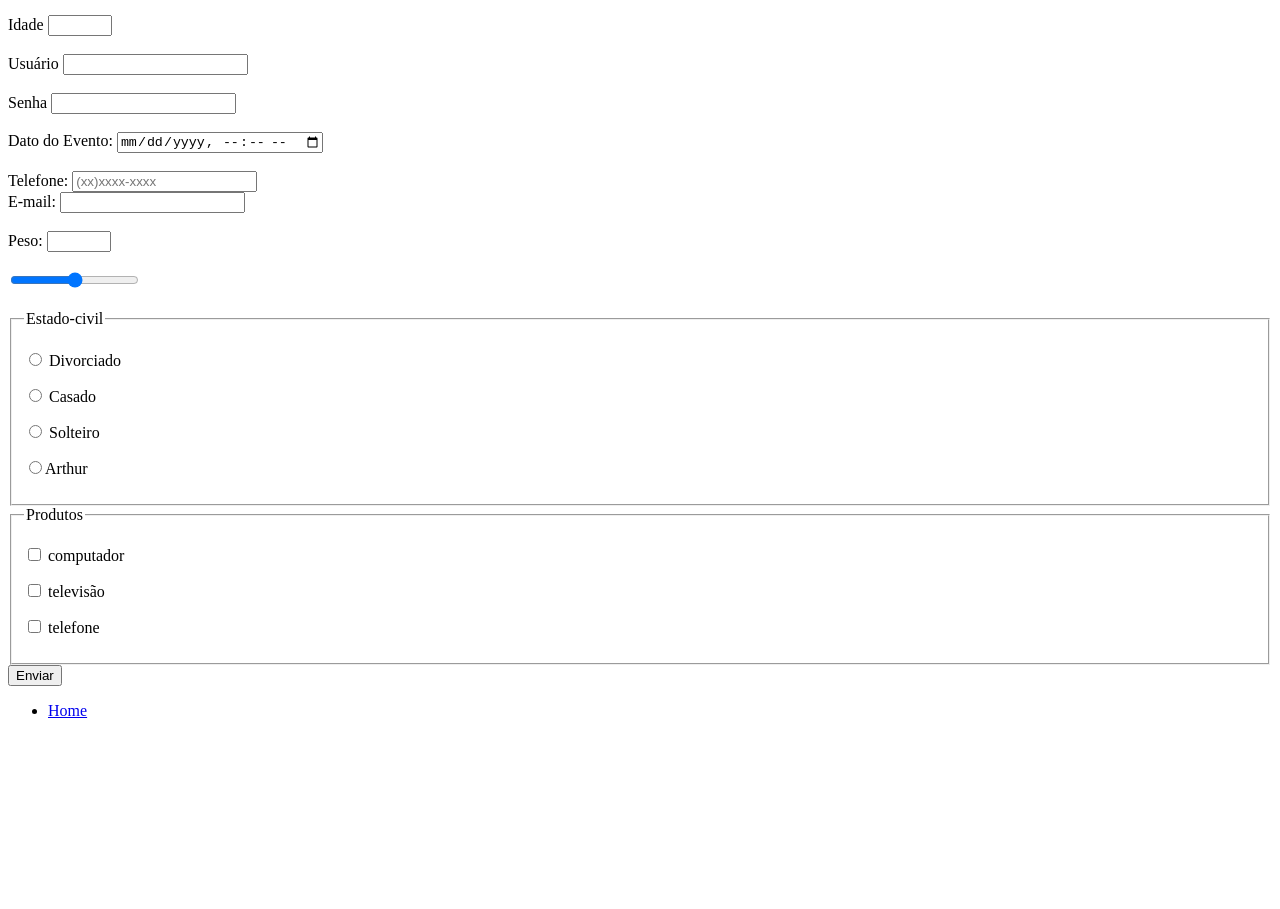
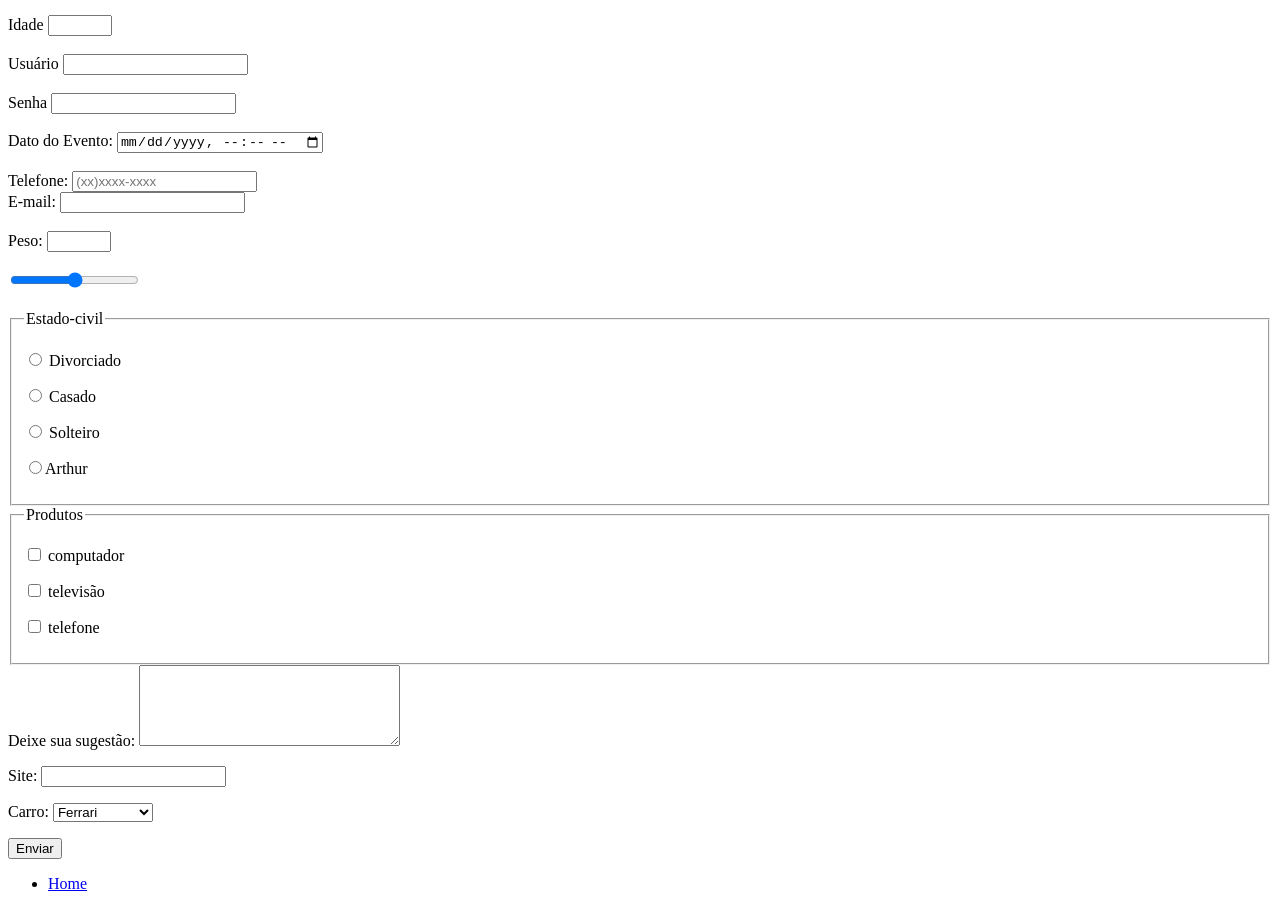
Before and after one commit to Arthurprayge/Web-1, a plain HTML site: page aulaSite1/formulário.html in a window 1280 px wide. Shown: the part 104-1013 px from the top of the page. Before the commit the page ends 840 px from the top, so only its background shows below. Drawn offline with Linux system fonts and the light colour scheme.

Commit message:
Aula ainda não realizada

```diff
--- a/aulaSite1/formulário.html
+++ b/aulaSite1/formulário.html
@@ -1,5 +1,5 @@
 <!DOCTYPE html>
-<html lang="en">
+<html lang="pt-br">
 
 <head>
     <meta charset="UTF-8">
@@ -118,8 +118,54 @@
 
             </fieldset>
         </div>
+
+        <div>
+            <label for="">
+                Deixe sua sugestão:
+                <textarea cols="30" rows="5
+                "></textarea>
+            </label>
+        </div>
+        <div>
+            <p>
+                <label for="">
+                    Site: <input type="url" list="sites" name="link">
+
+                </label>
+            </p>
+            <datalist id="sites">
+                <option label="Lichess"> https://lichess.org/
+                </option>
+                <option label="Portal Unipam"> https://portal.unipam.edu.br/
+                </option>
+                <option label="Bro code">https://www.youtube.com/watch?v=xND0t1pr3KY</option>
+
+            </datalist>
+        </div>
+
+        <div>
+            <p>
+                <label for="">
+                    Carro:
+                    <select name="Carros" id="" required>
+                        <optgroup label="1_esportivos">
+                        <option value="1.1">Ferrari</option>
+                        <option value="1.2">Porche</option>
+                        <option value="1.3">Lamborgni</option>
+
+                        <optgroup label="2 Popular">
+                            <option value="2.1"><img src="img/download.jpg" alt=""></option>
+                            <option value="2.2">Corsa</option>
+                            <option value="2.3">Gol</option>
+                            <option value="2.4">Palio</option>
+                    </select>
+                </label>
+            </p>
+        </div>
+
         <button type="submit">Enviar</button>
     </form>
+
 
 
 
```
Also changed, not shown: aulaSite1/img/download.jpg. Lines whose indentation alone changed are shown as unchanged.
